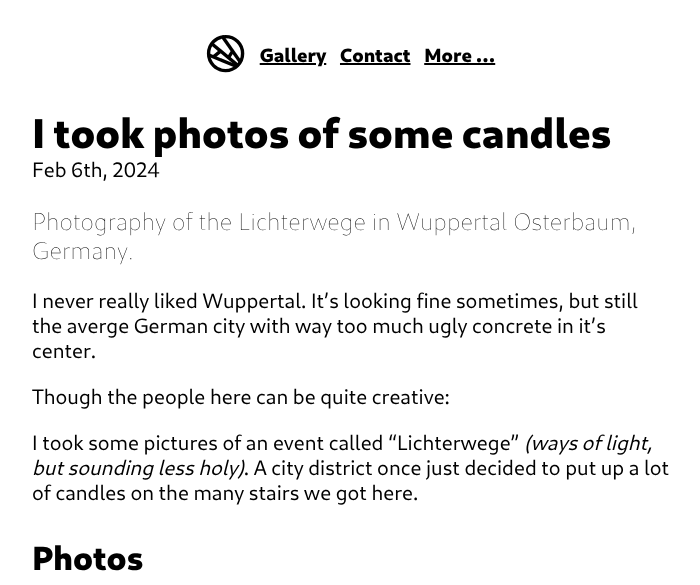
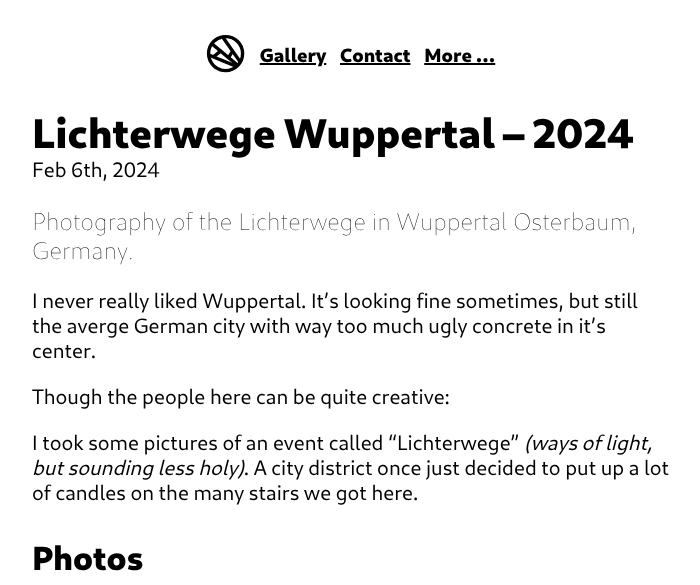
Before and after one commit to konstantintutsch/website, a Jekyll site: the page built from _posts/2024-02-06-lichterwege-wuppertal-2024.md, in a window 1280 px wide and 900 px high, cut to the strip 0-585 px from the top of the window. Shown: the whole strip, without its empty margins (288-988 px from the left). Built offline with Jekyll 4.4.1, drawn with Linux system fonts in a browser that asks for light colours.

Commit message:
Title update for Lichterwege post

```diff
--- a/_posts/2024-02-06-lichterwege-wuppertal-2024.md
+++ b/_posts/2024-02-06-lichterwege-wuppertal-2024.md
@@ -1,5 +1,5 @@
 ---
-title: I took photos of some candles
+title: Lichterwege Wuppertal – 2024
 description: Photography of the Lichterwege in Wuppertal Osterbaum, Germany.
 tags: Photography
 time: 2024-02-06 21:08:16 +0100
```
